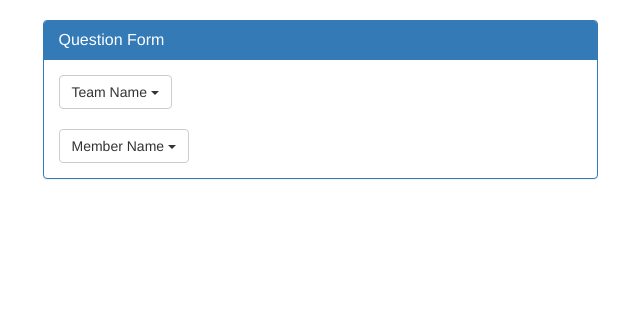
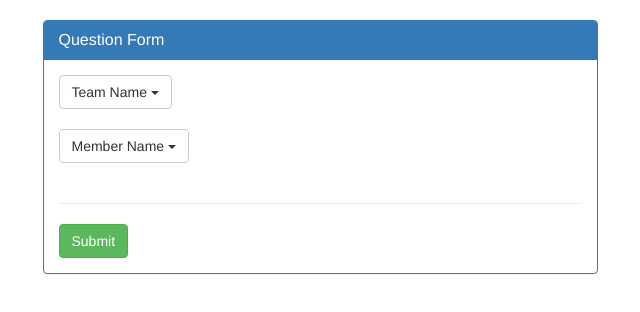
Before and after one commit to iltgroup3/clouddays, a website: page static/index.html in a window 1280 px wide. Shown: the whole page, without its empty margins (320-960 px from the left). Drawn offline with nearby package versions, Linux system fonts and the light colour scheme.

Commit message:
dev v.2.2

```diff
--- a/static/index.html
+++ b/static/index.html
@@ -61,6 +61,10 @@
 
           <!-- TODO -->
 
+          <br />
+          <hr />
+
+          <input type="submit" value="Submit" class="btn btn-success" />
 
         </div>
       </div>
```
